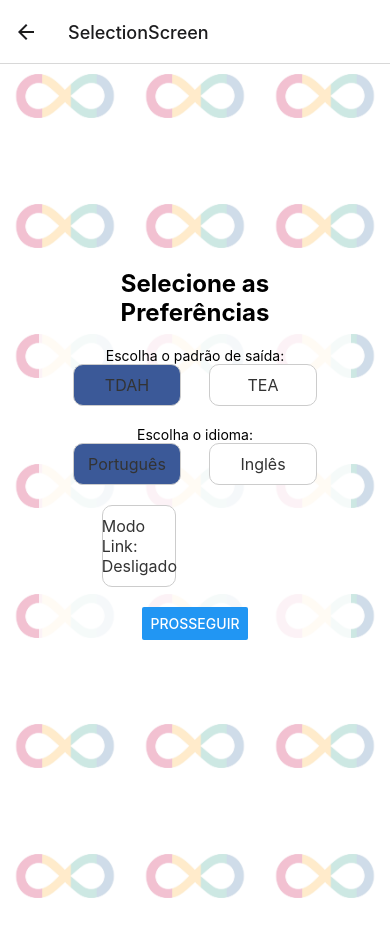
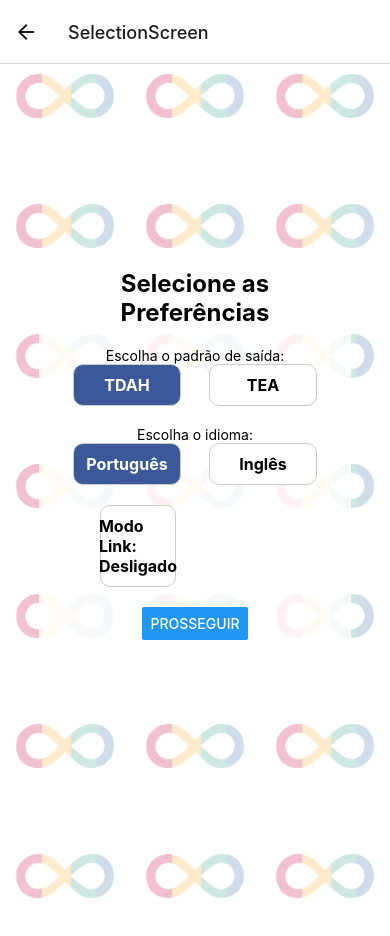
Before and after one commit to poxaIan/Inclusive-AI-App, a React Native app: screen /SelectionScreen in a window 390 px wide. Shown: the top 936 px of the page. Built offline with nearby package versions, Linux system fonts and the light colour scheme.

Commit message:
insert URL option

```diff
--- a/src/screens/SelectionScreen.tsx
+++ b/src/screens/SelectionScreen.tsx
@@ -3,6 +3,7 @@ import { View, Text, Button, TextInput, StyleSheet, TouchableOpacity, Dimensions
 import { StackNavigationProp } from '@react-navigation/stack';
 import { RootStackParamList } from '../services/types';
 import { processLink } from '../services/processLink';
+import { handleProcessText } from '../services/TextProcessingService';
 
 type SelectionScreenNavigationProp = StackNavigationProp<RootStackParamList, 'SelectionScreen'>;
 
@@ -18,6 +19,7 @@ const SelectionScreen: React.FC<Props> = ({ navigation }) => {
   const [language, setLanguage] = useState('pt');
   const [isLinkMode, setIsLinkMode] = useState(false); // Botão "ligado/desligado"
   const [linkText, setLinkText] = useState(''); // Texto do link
+  const [outputText, setOutputText] = useState(''); // Estado para armazenar o texto processado
 
   const handleProceed = async () => {
     if (isLinkMode) {
@@ -27,25 +29,24 @@ const SelectionScreen: React.FC<Props> = ({ navigation }) => {
       }
 
       try {
-        // Exibe um alerta (ou loader) para indicar que o link está sendo processado
         alert('Processando o link, aguarde...');
 
-        // Processa o link
+        // Processa o link (extração do texto)
         const processedText = await processLink(linkText, outputType, language);
+        console.log("Texto do link: ", processedText);
 
-        // Navega para a tela OutputScreen com o texto processado
-        navigation.navigate('OutputScreen', {
-          isLinkMode,
-          linkText,
-          outputText: processedText,
-          outputType,
-          language
-        });
+        // Agora chama o serviço de processamento de texto
+        await handleProcessText(processedText, outputType, language, setOutputText, navigation);
+
       } catch (error) {
         alert('Erro ao processar o link. Tente novamente.');
       }
     } else {
-      navigation.navigate('ProcessScreen', { outputType, language });
+      // Para o caso de texto digitado
+      navigation.navigate('ProcessScreen', {
+        outputType: outputType,
+        language: language,
+      });
     }
   };
 
@@ -79,13 +80,17 @@ const SelectionScreen: React.FC<Props> = ({ navigation }) => {
             style={[styles.radioButton, outputType === 'tdah' ? styles.radioSelected : null]}
             onPress={() => setOutputType('tdah')}
           >
-            <Text style={styles.radioText}>TDAH</Text>
+            <Text style={[styles.radioText, outputType === 'tdah' ? styles.selectedText : styles.unselectedText]}>
+              TDAH
+            </Text>
           </TouchableOpacity>
           <TouchableOpacity
             style={[styles.radioButton, outputType === 'tea' ? styles.radioSelected : null]}
             onPress={() => setOutputType('tea')}
           >
-            <Text style={styles.radioText}>TEA</Text>
+            <Text style={[styles.radioText, outputType === 'tea' ? styles.selectedText : styles.unselectedText]}>
+              TEA
+            </Text>
           </TouchableOpacity>
         </View>
 
@@ -95,13 +100,17 @@ const SelectionScreen: React.FC<Props> = ({ navigation }) => {
             style={[styles.radioButton, language === 'pt' ? styles.radioSelected : null]}
             onPress={() => setLanguage('pt')}
           >
-            <Text style={styles.radioText}>Português</Text>
+            <Text style={[styles.radioText, language === 'pt' ? styles.selectedText : styles.unselectedText]}>
+              Português
+            </Text>
           </TouchableOpacity>
           <TouchableOpacity
             style={[styles.radioButton, language === 'en' ? styles.radioSelected : null]}
             onPress={() => setLanguage('en')}
           >
-            <Text style={styles.radioText}>Inglês</Text>
+            <Text style={[styles.radioText, language === 'en' ? styles.selectedText : styles.unselectedText]}>
+              Inglês
+            </Text>
           </TouchableOpacity>
         </View>
 
@@ -110,7 +119,7 @@ const SelectionScreen: React.FC<Props> = ({ navigation }) => {
             style={[styles.radioButton, isLinkMode ? styles.radioSelected : null]}
             onPress={() => setIsLinkMode((prev) => !prev)}
           >
-            <Text style={styles.radioText}>
+            <Text style={[styles.radioText, isLinkMode ? styles.selectedText : styles.unselectedText]}>
               {isLinkMode ? 'Modo Link: Ligado' : 'Modo Link: Desligado'}
             </Text>
           </TouchableOpacity>
@@ -126,6 +135,13 @@ const SelectionScreen: React.FC<Props> = ({ navigation }) => {
         )}
 
         <Button title="Prosseguir" onPress={handleProceed} />
+
+        {/* Exibir o texto processado */}
+        {outputText ? (
+          <View style={styles.outputContainer}>
+            <Text style={styles.outputText}>{outputText}</Text>
+          </View>
+        ) : null}
       </View>
     </View>
   );
@@ -193,7 +209,13 @@ const styles = StyleSheet.create({
   },
   radioText: {
     fontSize: 16,
-    color: '#333',
+    fontWeight: 'bold', // Gordinho, independente da seleção
+  },
+  selectedText: {
+    color: 'white', // Cor do texto selecionado
+  },
+  unselectedText: {
+    color: 'black', // Cor do texto não selecionado
   },
   input: {
     width: '100%',
@@ -205,6 +227,18 @@ const styles = StyleSheet.create({
     marginBottom: 20,
     backgroundColor: '#fff',
   },
+  outputContainer: {
+    marginTop: 20,
+    padding: 10,
+    backgroundColor: '#f5f5f5',
+    borderRadius: 5,
+    width: '100%',
+  },
+  outputText: {
+    fontSize: 16,
+    color: '#333',
+    textAlign: 'center',
+  },
 });
 
 export default SelectionScreen;
--- /dev/null
+++ b/src/services/TextProcessingService.ts
@@ -0,0 +1,53 @@
+// services/TextProcessingService.ts
+
+import { processWithOllama } from './OllamaService';
+
+// Função para traduzir o código do idioma para uma string legível
+const getLanguageName = (lang: string) => {
+  return lang === 'pt' ? 'português' : 'inglês';
+};
+
+// Função que processa o texto de acordo com o tipo de saída e o idioma
+export const handleProcessText = async (
+  inputText: string,
+  outputType: string,
+  language: string,
+  setOutputText: React.Dispatch<React.SetStateAction<string>>,
+  navigation: any
+) => {
+  try {
+    if (!inputText.trim()) {
+      setOutputText("Por favor, insira um texto para processar.");
+      return;
+    }
+
+    console.log("Enviando o texto para o Ollama...");
+
+    let prompt = '';
+
+    if (outputType === 'tdah') {
+      prompt = `Por favor, em ${getLanguageName(language)}, resuma o seguinte texto em uma lista organizada, destacando os pontos principais em tópicos curtos e fáceis de entender. Cada tópico deve conter uma ideia clara e objetiva. Utilize uma estrutura de tópicos com frases curtas, que ajudem a manter o foco do leitor. \n\n Texto: ${inputText}`;
+    } else if (outputType === 'tea') {
+      prompt = `Explique, em ${getLanguageName(language)}, o seguinte texto de forma simples e clara. Organize as ideias usando uma linguagem direta e precisa. Evite metáforas, ironias ou ambiguidades. Certifique-se de que cada frase contenha apenas uma ideia, para facilitar a compreensão. \n\n Texto: ${inputText}`;
+    }
+
+    console.log("Prompt: ", prompt);
+
+    setOutputText("Processando...");
+
+    // Processa o texto usando a função com a IA
+    const response = await processWithOllama(prompt, outputType, language);
+    console.log("Resposta da API:", response);
+
+    if (typeof response === 'string') {
+      setOutputText(response); // Atualiza o estado com a resposta da API
+      navigation.navigate('OutputScreen', { outputText: response }); // Navega para a tela de saída
+    } else {
+      console.error("Erro: Resposta não é uma string.");
+      setOutputText("Erro ao processar o texto.");
+    }
+  } catch (error) {
+    console.error("Erro ao processar o texto:", error);
+    setOutputText("Erro ao processar o texto.");
+  }
+};
```
Also changed, not shown: src/screens/ProcessScreen.tsx (+8 -48 lines).
